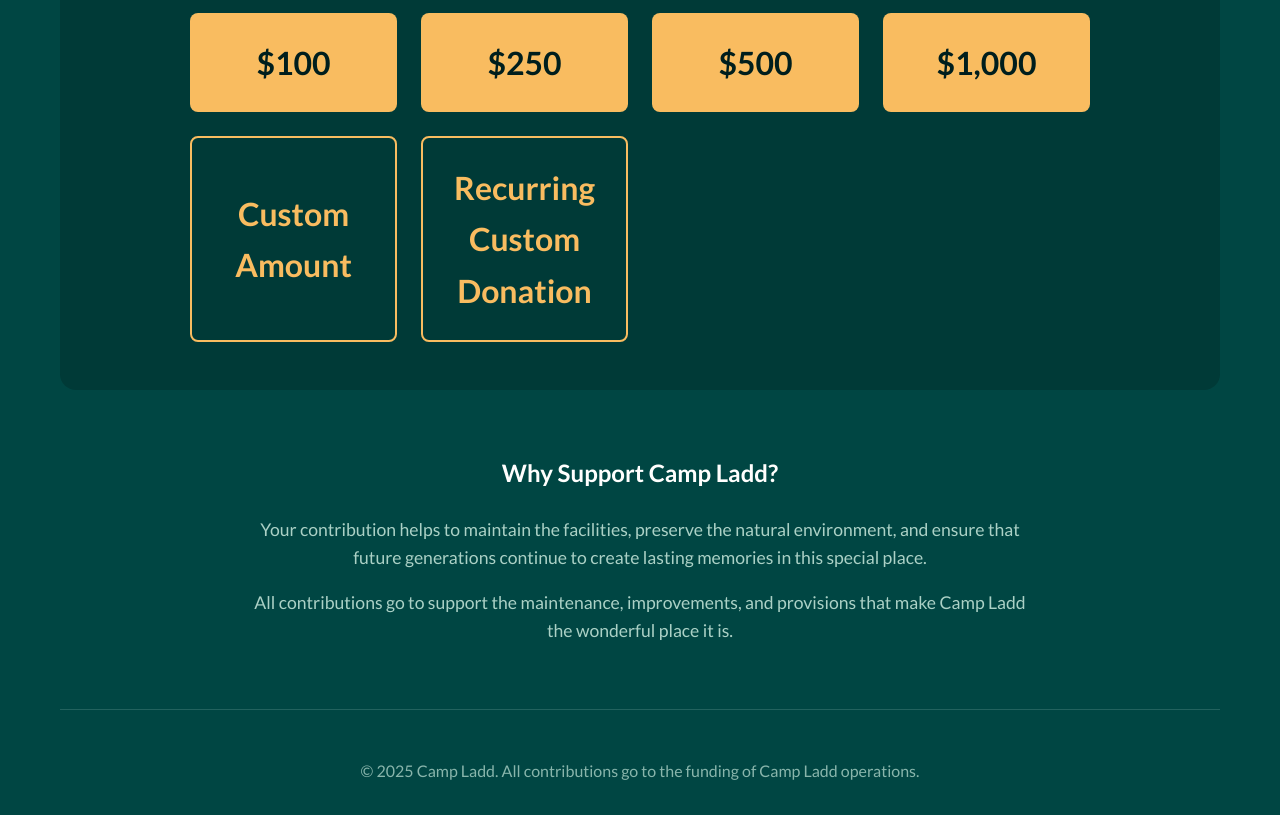
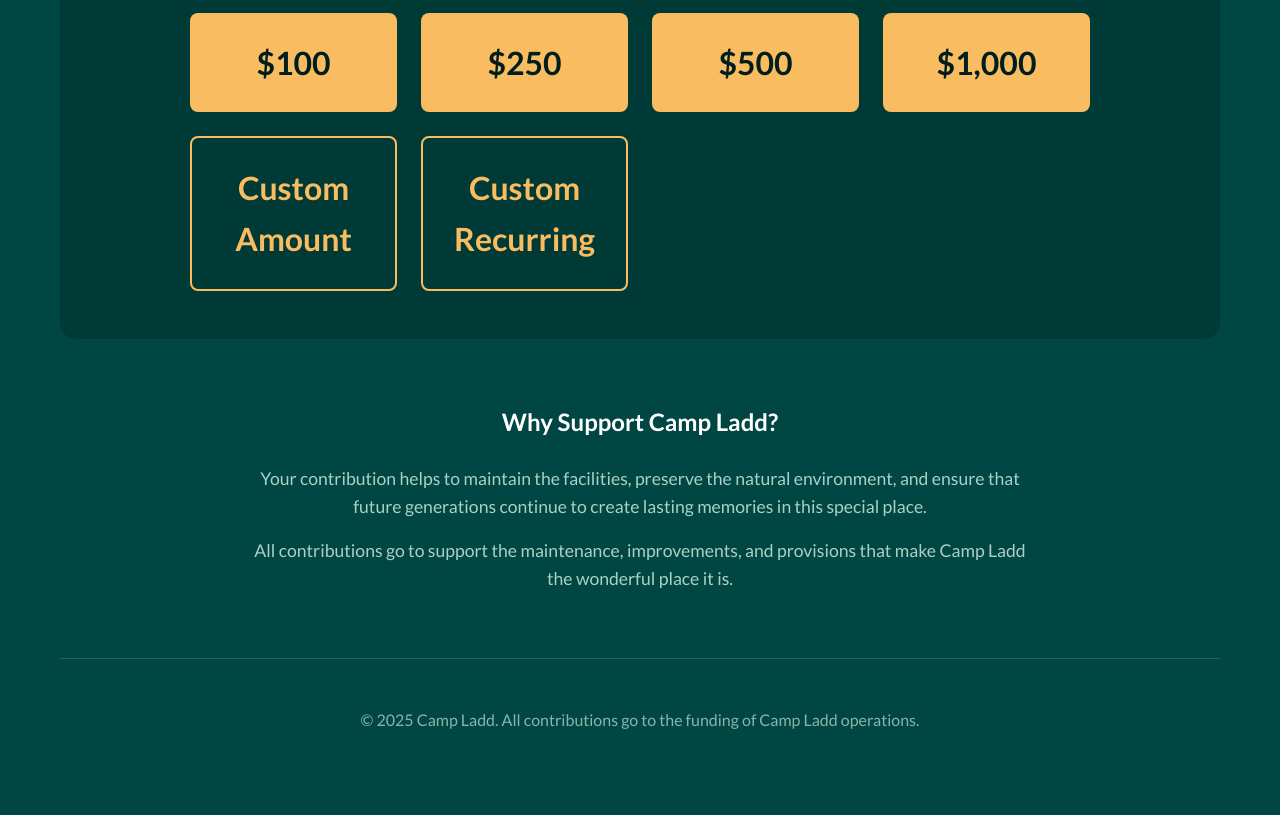
Before and after one commit to thinking-spot/camp-ladd, a plain HTML site: page index.html in a window 1280 px wide. Shown: the part 1200-2015 px from the top of the page. After the commit the page ends 1964 px from the top, so only its background shows below. Drawn offline with Linux system fonts and the light colour scheme.

Commit message:
Update index.html

```diff
--- a/index.html
+++ b/index.html
@@ -266,7 +266,7 @@
                         Custom Amount
                     </a>
                     <a href="https://buy.stripe.com/3cI14ggtUbw30TK8e33VC06" class="donation-button custom-amount" data-amount="custom">
-                        Recurring Custom Donation
+                        Custom Recurring
                     </a>
                 </div>
 
```
